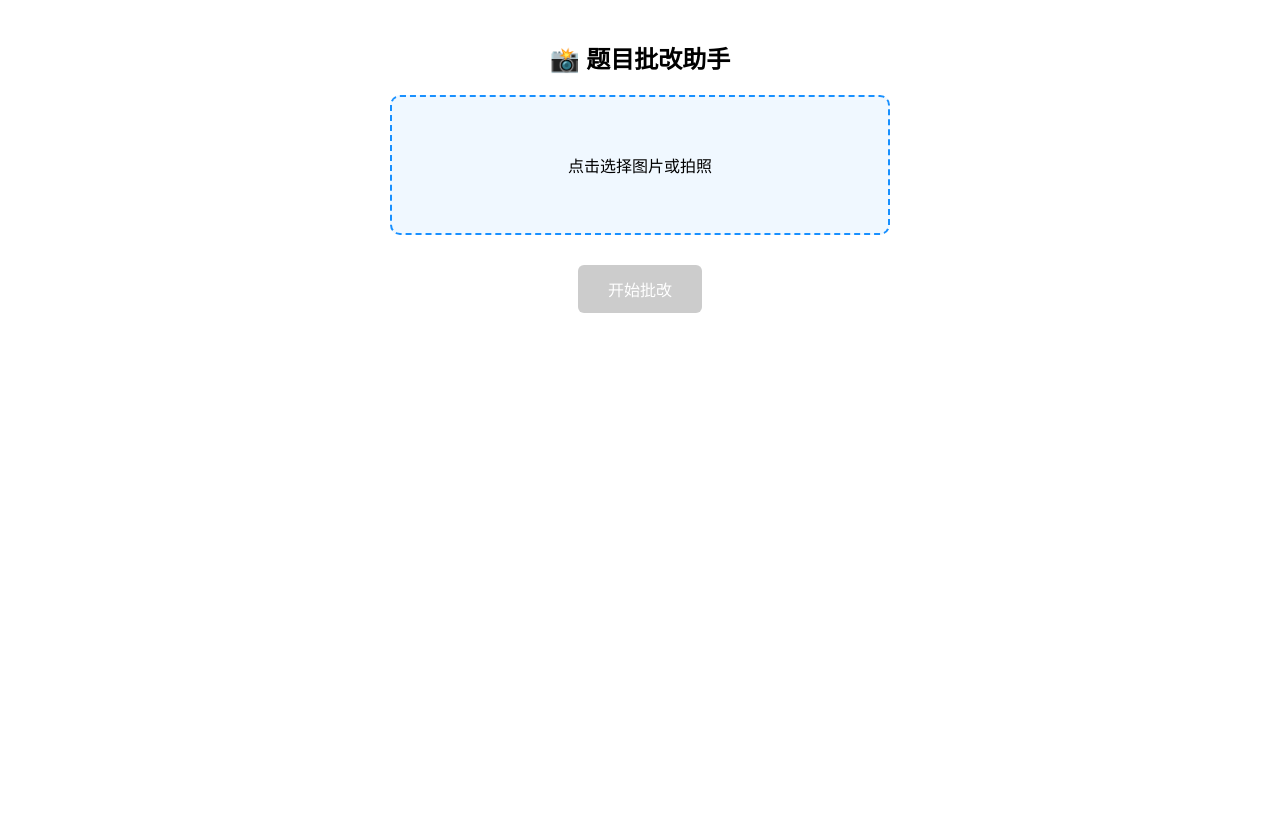
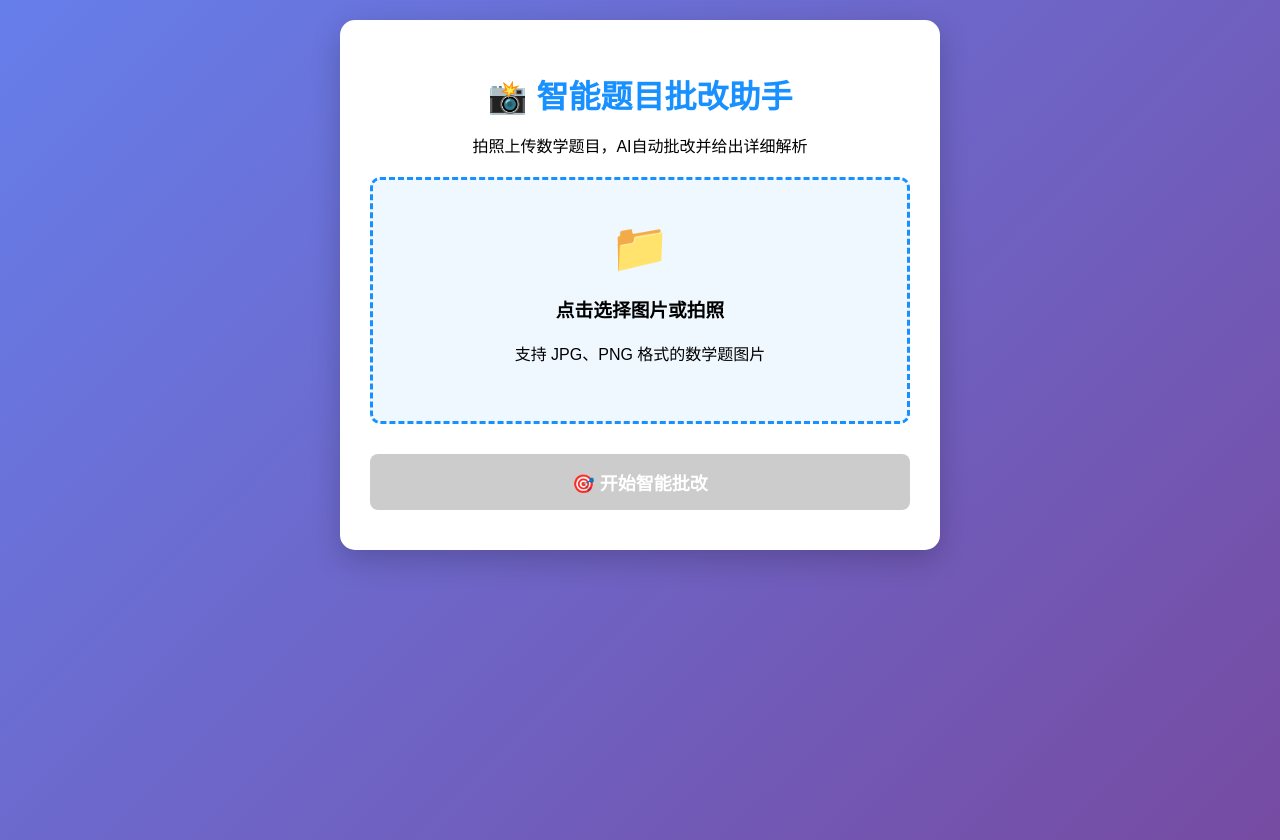
Before and after one commit to Yuanpi-1/Yuanpi-1.github.io, a plain HTML site: page index.html in a window 1280 px wide. Before the commit the page ends 800 px from the top, so only its background shows below. Drawn offline with Linux system fonts and the light colour scheme.

Commit message:
Add files via upload

```diff
--- a/index.html
+++ b/index.html
@@ -4,29 +4,114 @@
     <title>题目批改助手</title>
     <meta name="viewport" content="width=device-width, initial-scale=1.0">
     <style>
-        body { font-family: Arial; max-width: 500px; margin: 0 auto; padding: 20px; text-align: center; }
-        .upload-box { border: 2px dashed #1890ff; border-radius: 10px; padding: 40px 20px; margin: 20px 0; background: #f0f8ff; cursor: pointer; }
-        button { background: #1890ff; color: white; border: none; padding: 12px 30px; border-radius: 6px; cursor: pointer; font-size: 16px; margin: 10px; }
-        button:disabled { background: #ccc; cursor: not-allowed; }
-        #result { margin-top: 20px; padding: 15px; border-radius: 6px; text-align: left; }
-        .success { background: #f6ffed; border: 1px solid #b7eb8f; }
-        .error { background: #fff2f0; border: 1px solid #ffccc7; color: #a8071a; }
-        .loading { color: #1890ff; margin: 10px 0; }
+        body {
+            font-family: Arial, sans-serif;
+            max-width: 600px;
+            margin: 0 auto;
+            padding: 20px;
+            text-align: center;
+            background: linear-gradient(135deg, #667eea 0%, #764ba2 100%);
+            min-height: 100vh;
+        }
+        .container {
+            background: white;
+            padding: 30px;
+            border-radius: 15px;
+            box-shadow: 0 10px 30px rgba(0,0,0,0.2);
+        }
+        h1 {
+            color: #1890ff;
+            margin-bottom: 10px;
+        }
+        .upload-area {
+            border: 3px dashed #1890ff;
+            border-radius: 10px;
+            padding: 40px 20px;
+            margin: 20px 0;
+            background: #f0f8ff;
+            cursor: pointer;
+            transition: all 0.3s ease;
+        }
+        .upload-area:hover {
+            border-color: #096dd9;
+            background: #e6f7ff;
+        }
+        button {
+            background: linear-gradient(135deg, #52c41a, #389e0d);
+            color: white;
+            border: none;
+            padding: 15px 40px;
+            border-radius: 8px;
+            cursor: pointer;
+            font-size: 18px;
+            font-weight: bold;
+            width: 100%;
+            transition: all 0.3s ease;
+            margin: 10px 0;
+        }
+        button:hover {
+            transform: translateY(-2px);
+            box-shadow: 0 5px 15px rgba(82, 196, 26, 0.4);
+        }
+        button:disabled {
+            background: #ccc;
+            cursor: not-allowed;
+            transform: none;
+            box-shadow: none;
+        }
+        #result {
+            margin-top: 20px;
+            padding: 25px;
+            background: #f6ffed;
+            border: 2px solid #b7eb8f;
+            border-radius: 10px;
+            text-align: left;
+            white-space: pre-wrap;
+            line-height: 1.6;
+            display: none;
+        }
+        .loading {
+            color: #1890ff;
+            margin: 20px 0;
+            font-size: 16px;
+            display: none;
+        }
+        .success { display: block; }
+        .file-info {
+            background: #e6f7ff;
+            padding: 10px;
+            border-radius: 6px;
+            margin: 10px 0;
+            display: none;
+        }
     </style>
 </head>
 <body>
-    <h2>📸 题目批改助手</h2>
+    <div class="container">
+        <h1>📸 智能题目批改助手</h1>
+        <p>拍照上传数学题目，AI自动批改并给出详细解析</p>
 
-    <div class="upload-box" onclick="document.getElementById('fileInput').click()">
-        <p>点击选择图片或拍照</p>
-        <input type="file" id="fileInput" accept="image/*" style="display:none">
+        <div class="upload-area" onclick="document.getElementById('fileInput').click()">
+            <div style="font-size: 48px; margin-bottom: 10px;">📁</div>
+            <h3>点击选择图片或拍照</h3>
+            <p>支持 JPG、PNG 格式的数学题图片</p>
+        </div>
+
+        <input type="file" id="fileInput" accept="image/*" capture="camera" style="display:none">
+
+        <div class="file-info" id="fileInfo">
+            ✅ 已选择文件: <span id="fileName"></span>
+        </div>
+
+        <button onclick="submitPhoto()" id="submitBtn" disabled>🎯 开始智能批改</button>
+
+        <div id="loading" class="loading">
+            <div style="font-size: 48px; margin-bottom: 10px;">⏳</div>
+            <div>AI正在认真批改中，请稍候...</div>
+        </div>
+
+        <div id="result"></div>
     </div>
-
-    <button onclick="submitPhoto()" id="submitBtn" disabled>开始批改</button>
-
-    <div id="loading" class="loading" style="display:none">AI正在分析题目...</div>
-
-    <div id="result"></div>
 
     <script>
         const CONFIG = {
@@ -38,9 +123,15 @@
 
         let currentFile = null;
 
+        // 文件选择处理
         document.getElementById('fileInput').addEventListener('change', function(e) {
             currentFile = e.target.files[0];
-            document.getElementById('submitBtn').disabled = !currentFile;
+            if (currentFile) {
+                document.getElementById('submitBtn').disabled = false;
+                document.getElementById('fileInfo').style.display = 'block';
+                document.getElementById('fileName').textContent = currentFile.name + ' (' + (currentFile.size / 1024).toFixed(1) + ' KB)';
+                console.log('✅ 已选择文件:', currentFile.name);
+            }
         });
 
         async function submitPhoto() {
@@ -50,17 +141,18 @@
             }
 
             console.log('🚀 开始批改流程...');
+
+            // 显示加载状态
             document.getElementById('loading').style.display = 'block';
-            document.getElementById('result').innerHTML = '';
-            document.getElementById('result').className = '';
+            document.getElementById('result').style.display = 'none';
             document.getElementById('submitBtn').disabled = true;
 
             try {
-                // 转换图片为base64
+                console.log('📷 转换图片为Base64...');
                 const base64Image = await fileToBase64(currentFile);
                 console.log('✅ 图片转换完成');
 
-                // 方案1：使用文本描述图片，不直接发送图片
+                // 准备API请求
                 const requestBody = {
                     "bot_id": CONFIG.BOT_ID,
                     "user_id": CONFIG.USER_ID,
@@ -69,12 +161,20 @@
                         {
                             "role": "user",
                             "content_type": "text",
-                            "content": "我上传了一张数学题图片，请帮我批改并给出详细解答步骤"
+                            "content": "请仔细批改这张数学题图片，给出详细的解题步骤、正确答案和批改意见"
+                        },
+                        {
+                            "role": "user",
+                            "content_type": "image",
+                            "content": base64Image
                         }
                     ]
                 };
 
-                console.log('📡 发送API请求...', requestBody);
+                console.log('📡 发送API请求...', {
+                    bot_id: requestBody.bot_id,
+                    has_image: true
+                });
 
                 const response = await fetch(CONFIG.API_URL, {
                     method: 'POST',
@@ -88,47 +188,43 @@
                 console.log('✅ API响应状态:', response.status);
 
                 if (!response.ok) {
-                    throw new Error(`API请求失败: ${response.status}`);
+                    throw new Error(`请求失败: ${response.status}`);
                 }
 
                 const data = await response.json();
-                console.log('📨 完整API响应:', data);
+                console.log('📨 API完整响应:', data);
 
-                // 分析响应数据
+                // 处理响应
                 if (data.messages && data.messages.length > 0) {
-                    let resultContent = '';
+                    // 查找AI的回复
+                    const assistantMessage = data.messages.find(msg =>
+                        msg.role === 'assistant' && msg.content
+                    );
 
-                    for (const msg of data.messages) {
-                        console.log('检查消息:', msg);
-                        if (msg.content && msg.role === 'assistant') {
-                            resultContent = msg.content;
-                            break;
-                        }
-                    }
-
-                    if (resultContent) {
-                        document.getElementById('result').innerHTML = resultContent;
-                        document.getElementById('result').className = 'success';
+                    if (assistantMessage && assistantMessage.content.trim()) {
+                        document.getElementById('result').innerHTML = assistantMessage.content;
+                        document.getElementById('result').style.display = 'block';
                         console.log('🎉 成功显示批改结果');
                     } else {
-                        document.getElementById('result').innerHTML =
-                            '收到回复但无法解析内容，请重试';
-                        document.getElementById('result').className = 'error';
+                        document.getElementById('result').innerHTML = '🤔 AI已处理完成，但返回内容为空\n\n这可能是因为：\n• 图片识别困难\n• 题目类型不支持\n• 网络传输问题\n\n请尝试更换更清晰的图片重试。';
+                        document.getElementById('result').style.display = 'block';
                     }
                 } else {
-                    throw new Error('API返回空消息');
+                    document.getElementById('result').innerHTML = '❌ 未收到有效回复\n\nAPI返回空数据，请检查：\n1. 智能体工作流配置\n2. 输出变量设置\n3. 网络连接状态';
+                    document.getElementById('result').style.display = 'block';
                 }
 
             } catch (error) {
                 console.error('❌ 错误:', error);
-                document.getElementById('result').innerHTML = `批改失败: ${error.message}`;
-                document.getElementById('result').className = 'error';
+                document.getElementById('result').innerHTML = '❌ 批改失败\n\n错误信息: ' + error.message + '\n\n请检查网络连接或稍后重试。';
+                document.getElementById('result').style.display = 'block';
             } finally {
                 document.getElementById('loading').style.display = 'none';
                 document.getElementById('submitBtn').disabled = false;
             }
         }
 
+        // Base64转换函数
         function fileToBase64(file) {
             return new Promise((resolve, reject) => {
                 const reader = new FileReader();
```
